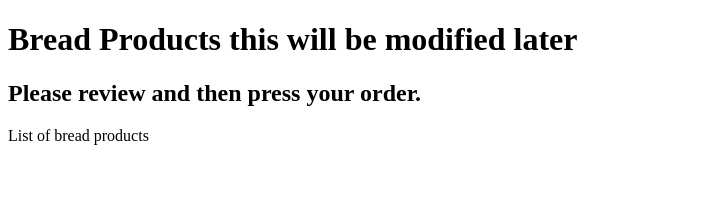
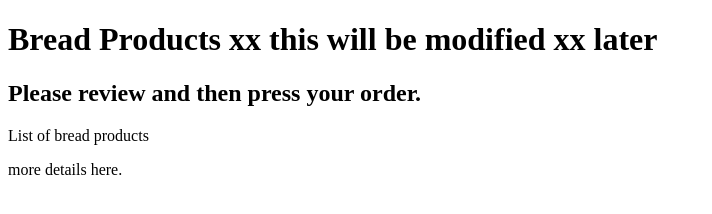
Before and after one commit to noahmatovu/com.bread.demo, a plain HTML site: page WebContent/index.html in a window 1280 px wide. Shown: the whole page, without its empty margins (0-712 px from the left). Drawn offline with Linux system fonts and the light colour scheme.

Commit message:
Update index page

```diff
--- a/WebContent/index.html
+++ b/WebContent/index.html
@@ -5,8 +5,9 @@
 <title>Insert title here</title>
 </head>
 <body>
-<h1>Bread Products this will be modified later</h1>
+<h1>Bread Products xx this will be modified xx later</h1>
 <h2>Please review and then press your order.</h2>
 <p>List of bread products</p>
+<p>more details here.</p>
 </body>
 </html>
```
